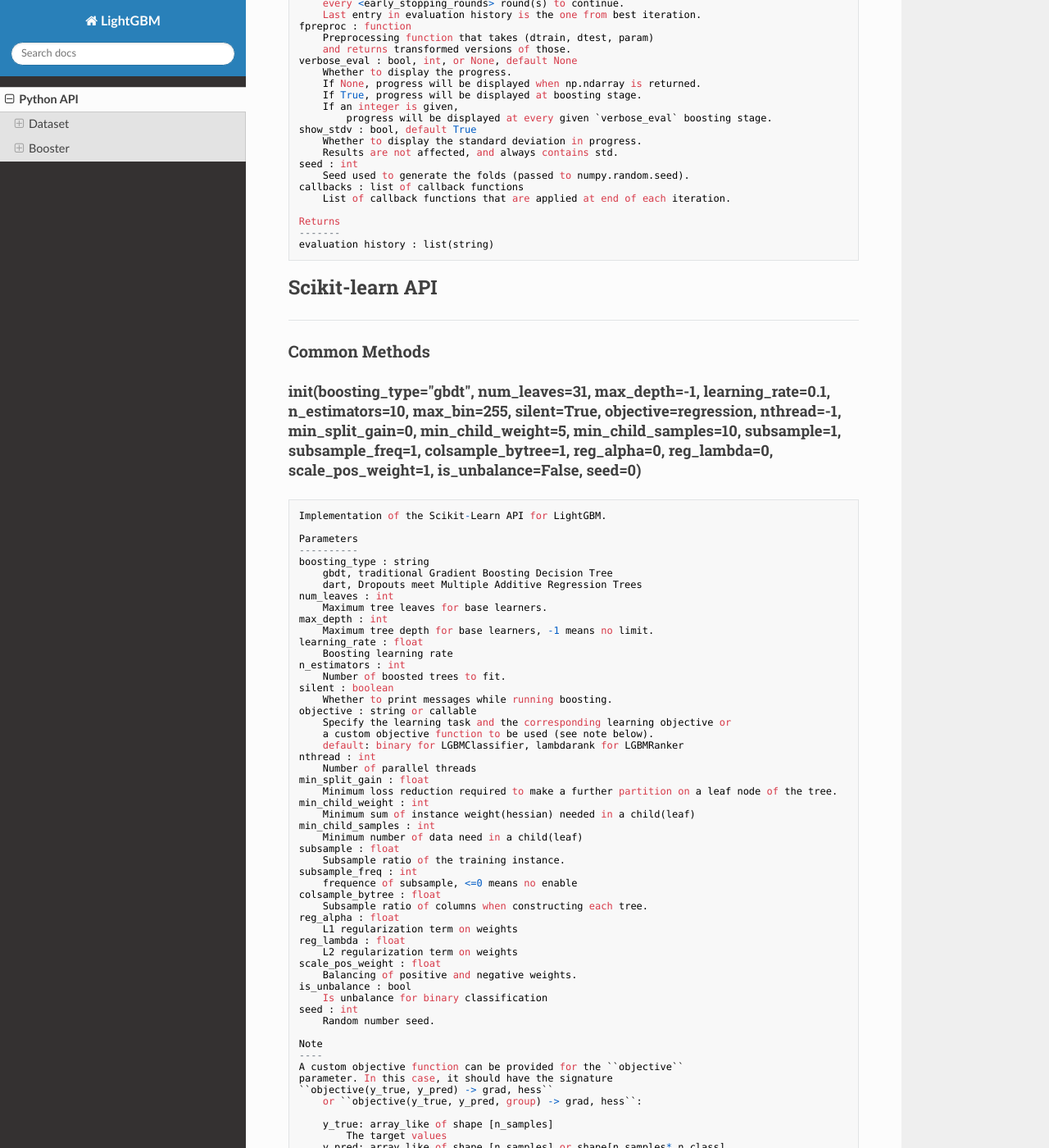
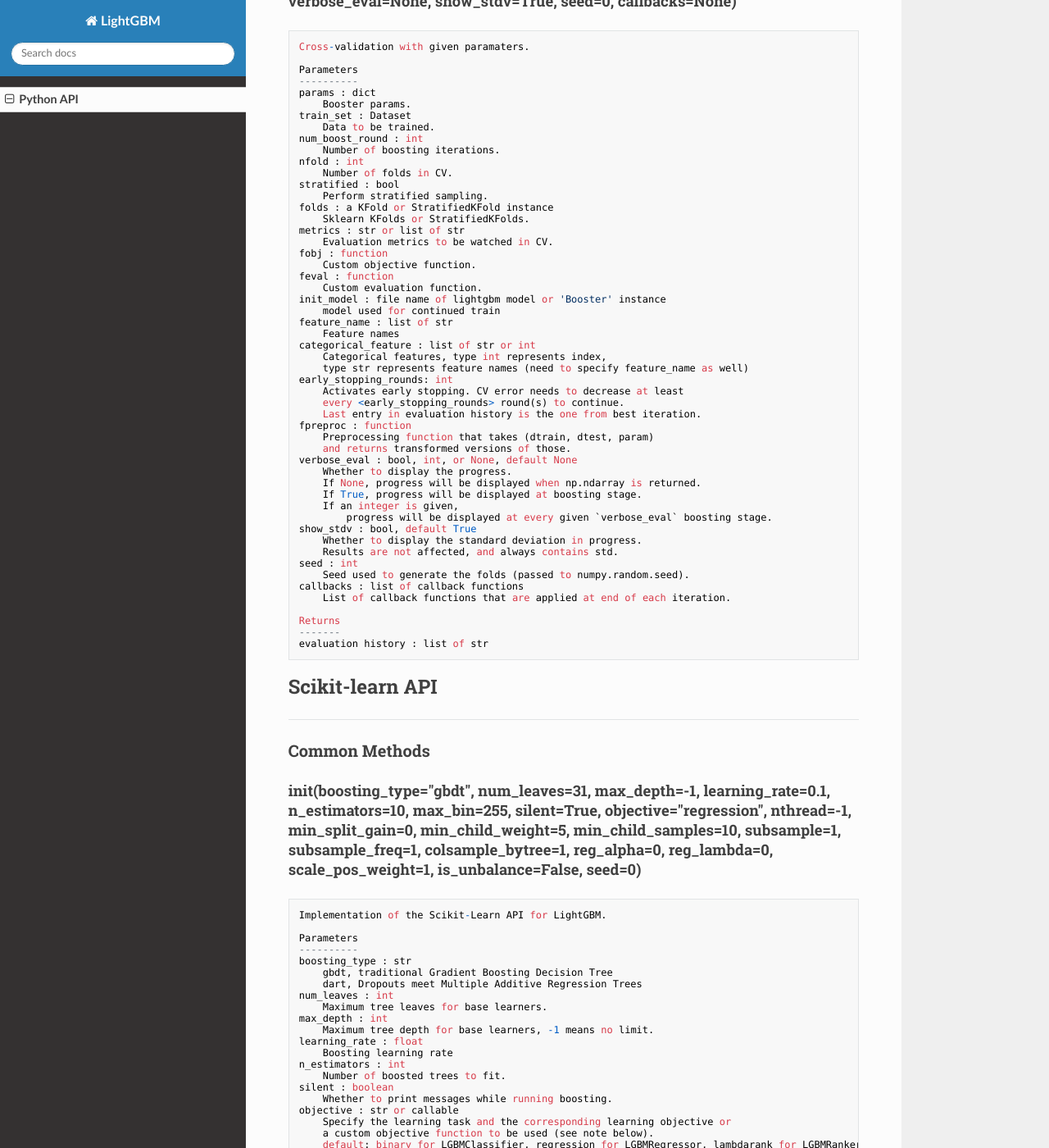
Before and after one commit to microsoft/LightGBM, an MkDocs documentation site: the page built from docs/Python_API.md, in a window 1280 px wide and 1400 px high, scrolled down 8799 px. Shown: the whole window at 82% size. Built offline with MkDocs 1.6.1, drawn with Linux system fonts in a browser that asks for light colours; nearby versions of some CDN libraries; some of the changed text lies outside the part shown.

Commit message:
clean python docs

```diff
--- a/docs/Python_API.md
+++ b/docs/Python_API.md
@@ -1,11 +1,32 @@
+##Catalog
+----
+
+    * Data Structure API
+        - Dataset
+        - Booster
+
+    * Training API
+        - train
+        - cv
+
+    * Scikit-learn API
+        - Common Methods
+        - LGBMClassifier
+        - LGBMRegressor
+        - LGBMRanker
+
+    The methods of each Class is in alphabetical order.
+
+
 ##Basic Data Structure API
 ----
 ###Dataset
+
 ####__init__(data, label=None, max_bin=255, reference=None, weight=None, group=None, silent=False, feature_name=None, categorical_feature=None, params=None, free_raw_data=True)
 
     Parameters
     ----------
-    data : string/numpy array/scipy.sparse
+    data : str/numpy array/scipy.sparse
         Data source of Dataset.
         When data type is string, it represents the path of txt file
     label : list or numpy 1-D array, optional
@@ -14,15 +35,15 @@
         Max number of discrete bin for features
     reference : Other Dataset, optional
         If this dataset validation, need to use training data as reference
-    weight : list or numpy 1-D array , optional
+    weight : list or numpy 1-D array, optional
         Weight for each instance.
-    group : list or numpy 1-D array , optional
+    group : list or numpy 1-D array, optional
         Group/query size for dataset
     silent : boolean, optional
         Whether print messages during construction
     feature_name : list of str
         Feature names
-    categorical_feature : list of str or int
+    categorical_feature : list of str or list of int
         Categorical features,
         type int represents index,
         type str represents feature names (need to specify feature_name as well)
@@ -39,18 +60,18 @@
 
 ####create_valid(data, label=None, weight=None, group=None, silent=False, params=None)
 
-    Create validation data align with current dataset
+    Create validation data align with current dataset.
 
     Parameters
     ----------
-    data : string/numpy array/scipy.sparse
+    data : str/numpy array/scipy.sparse
         Data source of _InnerDataset.
         When data type is string, it represents the path of txt file
     label : list or numpy 1-D array, optional
         Label of the training data.
-    weight : list or numpy 1-D array , optional
+    weight : list or numpy 1-D array, optional
         Weight for each instance.
-    group : list or numpy 1-D array , optional
+    group : list or numpy 1-D array, optional
         Group/query size for dataset
     silent : boolean, optional
         Whether print messages during construction
@@ -114,28 +135,28 @@
 
 ####save_binary(filename)
 
-    Save Dataset to binary file
+    Save Dataset to binary file.
 
     Parameters
     ----------
-    filename : string
+    filename : str
         Name of the output file.
 
 
 ####set_categorical_feature(categorical_feature)
 
-    Set categorical features
+    Set categorical features.
 
     Parameters
     ----------
-    categorical_feature : list of int or str
-        Name/index of categorical features
+    categorical_feature : list of str or list of int
+        Name (str) or index (int) of categorical features
 
 
 
 ####set_feature_name(feature_name)
 
-    Set feature name
+    Set feature name.
 
     Parameters
     ----------
@@ -195,7 +216,7 @@
 
 ####subset(used_indices, params=None)
 
-    Get subset of current dataset
+    Get subset of current dataset.
 
     Parameters
     ----------
@@ -206,6 +227,7 @@
 
 
 ###Booster
+
 ####__init__(params=None, train_set=None, model_file=None, silent=False)
 
     Initialize the Booster.
@@ -216,7 +238,7 @@
         Parameters for boosters.
     train_set : Dataset
         Training dataset
-    model_file : string
+    model_file : str
         Path to the model file.
     silent : boolean, optional
         Whether print messages during construction
@@ -224,13 +246,13 @@
 
 ####add_valid(data, name)
 
-    Add an validation data
+    Add an validation data.
 
     Parameters
     ----------
     data : Dataset
         Validation data
-    name : String
+    name : str
         Name of validation data
 
 
@@ -251,18 +273,26 @@
 
 ####current_iteration()
 
-####dump_model()
-
-    Dump model to json format
+    Get current number of iterations.
 
     Returns
     -------
-    Json format of model
+    result : int
+        Current number of iterations
+
+####dump_model()
+
+    Dump model to json format.
+
+    Returns
+    -------
+    result : dict or list
+        Json format of model
 
 
 ####eval(data, name, feval=None)
 
-    Evaluate for data
+    Evaluate for data.
 
     Parameters
     ----------
@@ -294,7 +324,7 @@
 
 ####eval_valid(feval=None)
 
-    Evaluate for validation data
+    Evaluate for validation data.
 
     Parameters
     ----------
@@ -303,26 +333,27 @@
 
     Returns
     -------
-    result: str
+    result : str
         Evaluation result list.
 
 
-####feature_importance(importance_type=split)
+####feature_importance(importance_type="split")
 
-    Feature importances
+    Feature importances.
 
     Returns
     -------
-    Array of feature importances
+    result : array
+        Array of feature importances
 
 
 ####predict(data, num_iteration=-1, raw_score=False, pred_leaf=False, data_has_header=False, is_reshape=True)
 
-    Predict logic
+    Predict logic.
 
     Parameters
     ----------
-    data : string/numpy array/scipy.sparse
+    data : str/numpy array/scipy.sparse
         Data source for prediction
         When data type is string, it represents the path of txt file
     num_iteration : int
@@ -343,7 +374,7 @@
 
 ####reset_parameter(params)
 
-    Reset parameters for booster
+    Reset parameters for booster.
 
     Parameters
     ----------
@@ -355,12 +386,12 @@
 
 ####rollback_one_iter()
 
-    Rollback one iteration
+    Rollback one iteration.
 
 
 ####save_model(filename, num_iteration=-1)
 
-    Save model of booster to file
+    Save model of booster to file.
 
     Parameters
     ----------
@@ -370,7 +401,7 @@
         Number of iteration that want to save. < 0 means save all
 
 
-####set_attr(kwargs)
+####set_attr(**kwargs)
 
     Set the attribute of the Booster.
 
@@ -384,10 +415,10 @@
 
 ####update(train_set=None, fobj=None)
 
-    Update for one iteration
+    Update for one iteration.
     Note: for multi-class task, the score is group by class_id first, then group by row_id
           if you want to get i-th row score in j-th class, the access way is score[j*num_data+i]
-          and you should group grad and hess in this way as well
+          and you should group grad and hess in this way as well.
 
     Parameters
     ----------
@@ -402,6 +433,7 @@
 
 
 ##Training API
+
 ----
 ####train(params, train_set, num_boost_round=100, valid_sets=None, valid_names=None, fobj=None, feval=None, init_model=None, feature_name=None, categorical_feature=None, early_stopping_rounds=None, evals_result=None, verbose_eval=True, learning_rates=None, callbacks=None)
 
@@ -417,7 +449,7 @@
         Number of boosting iterations.
     valid_sets: list of Datasets
         List of data to be evaluated during training
-    valid_names: list of string
+    valid_names: list of str
         Names of valid_sets
     fobj : function
         Customized objective function.
@@ -428,7 +460,7 @@
         model used for continued train
     feature_name : list of str
         Feature names
-    categorical_feature : list of str or int
+    categorical_feature : list of str or list of int
         Categorical features,
         type int represents index,
         type str represents feature names (need to specify feature_name as well)
@@ -490,7 +522,7 @@
         Perform stratified sampling.
     folds : a KFold or StratifiedKFold instance
         Sklearn KFolds or StratifiedKFolds.
-    metrics : string or list of strings
+    metrics : str or list of str
         Evaluation metrics to be watched in CV.
     fobj : function
         Custom objective function.
@@ -526,19 +558,20 @@
 
     Returns
     -------
-    evaluation history : list(string)
+    evaluation history : list of str
 
 
 ##Scikit-learn API
 ----
 ###Common Methods
-####__init__(boosting_type="gbdt", num_leaves=31, max_depth=-1, learning_rate=0.1, n_estimators=10, max_bin=255, silent=True, objective=regression, nthread=-1, min_split_gain=0, min_child_weight=5, min_child_samples=10, subsample=1, subsample_freq=1, colsample_bytree=1, reg_alpha=0, reg_lambda=0, scale_pos_weight=1, is_unbalance=False, seed=0)
+
+####__init__(boosting_type="gbdt", num_leaves=31, max_depth=-1, learning_rate=0.1, n_estimators=10, max_bin=255, silent=True, objective="regression", nthread=-1, min_split_gain=0, min_child_weight=5, min_child_samples=10, subsample=1, subsample_freq=1, colsample_bytree=1, reg_alpha=0, reg_lambda=0, scale_pos_weight=1, is_unbalance=False, seed=0)
 
     Implementation of the Scikit-Learn API for LightGBM.
 
     Parameters
     ----------
-    boosting_type : string
+    boosting_type : str
         gbdt, traditional Gradient Boosting Decision Tree
         dart, Dropouts meet Multiple Additive Regression Trees
     num_leaves : int
@@ -551,10 +584,10 @@
         Number of boosted trees to fit.
     silent : boolean
         Whether to print messages while running boosting.
-    objective : string or callable
+    objective : str or callable
         Specify the learning task and the corresponding learning objective or
         a custom objective function to be used (see note below).
-        default: binary for LGBMClassifier, lambdarank for LGBMRanker
+        default: binary for LGBMClassifier, regression for LGBMRegressor, lambdarank for LGBMRanker
     nthread : int
         Number of parallel threads
     min_split_gain : float
@@ -641,16 +674,17 @@
 
 ####feature_importance()
 
-    Feature importances
+    Return the feature importances of each feature.
 
     Returns
     -------
-    Array of normailized feature importances
+    result : array
+        Array of normailized feature importances
 
 
 ####fit(X, y, sample_weight=None, init_score=None, group=None, eval_set=None, eval_sample_weight=None, eval_init_score=None, eval_group=None, eval_metric=None, early_stopping_rounds=None, verbose=True, feature_name=None, categorical_feature=None, other_params=None)
 
-    Fit the gradient boosting model
+    Fit the gradient boosting model.
 
     Parameters
     ----------
@@ -715,7 +749,7 @@
 
 ####get_params(deep=False)
 
-    Get parameters
+    Get parameters.
 
 
 ####predict(data, raw_score=False, num_iteration=0)
```
Also changed, not shown: other parts of docs/Python_API.md (+8 -8 lines), docs/autodoc.py (deleted, +0 -47 lines).
